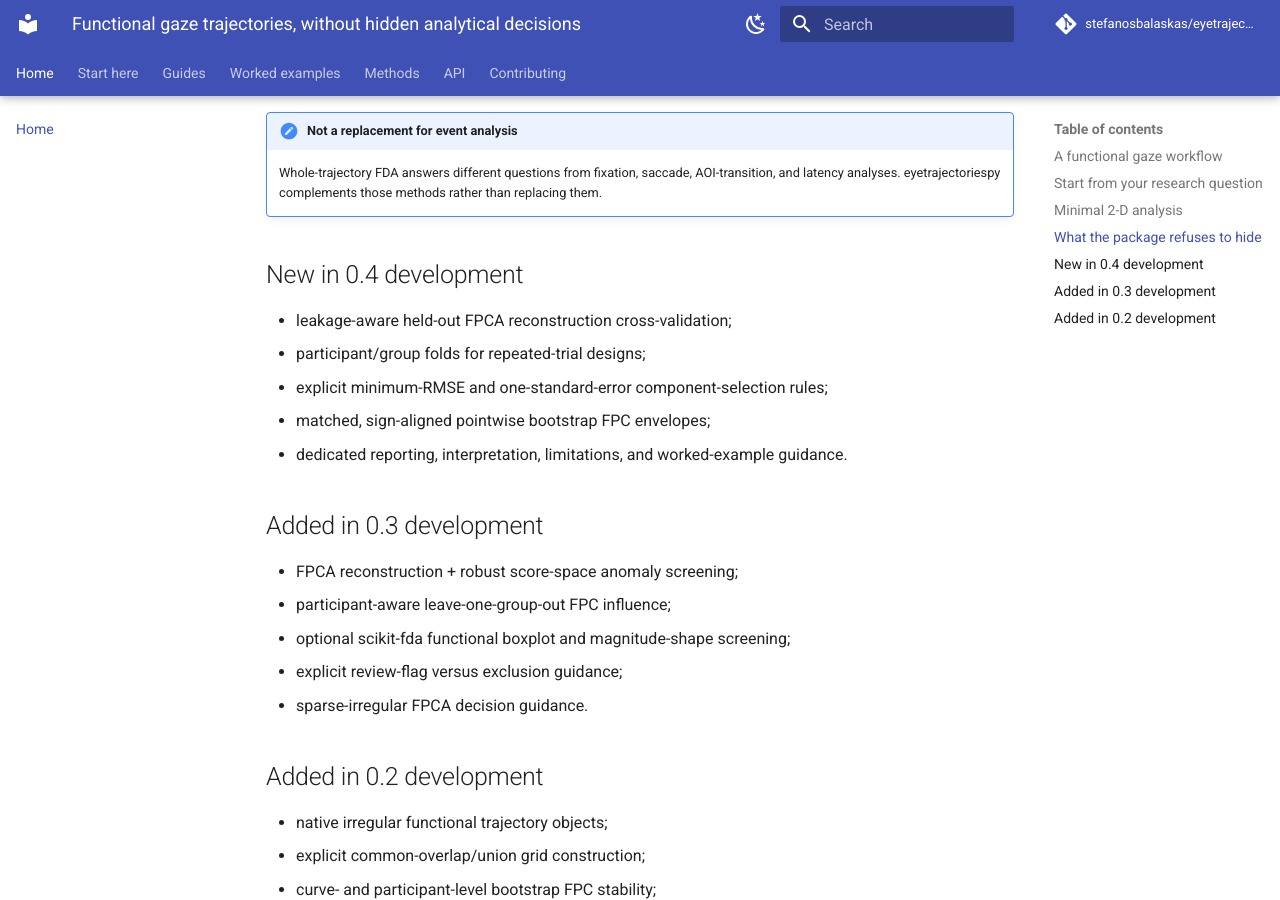
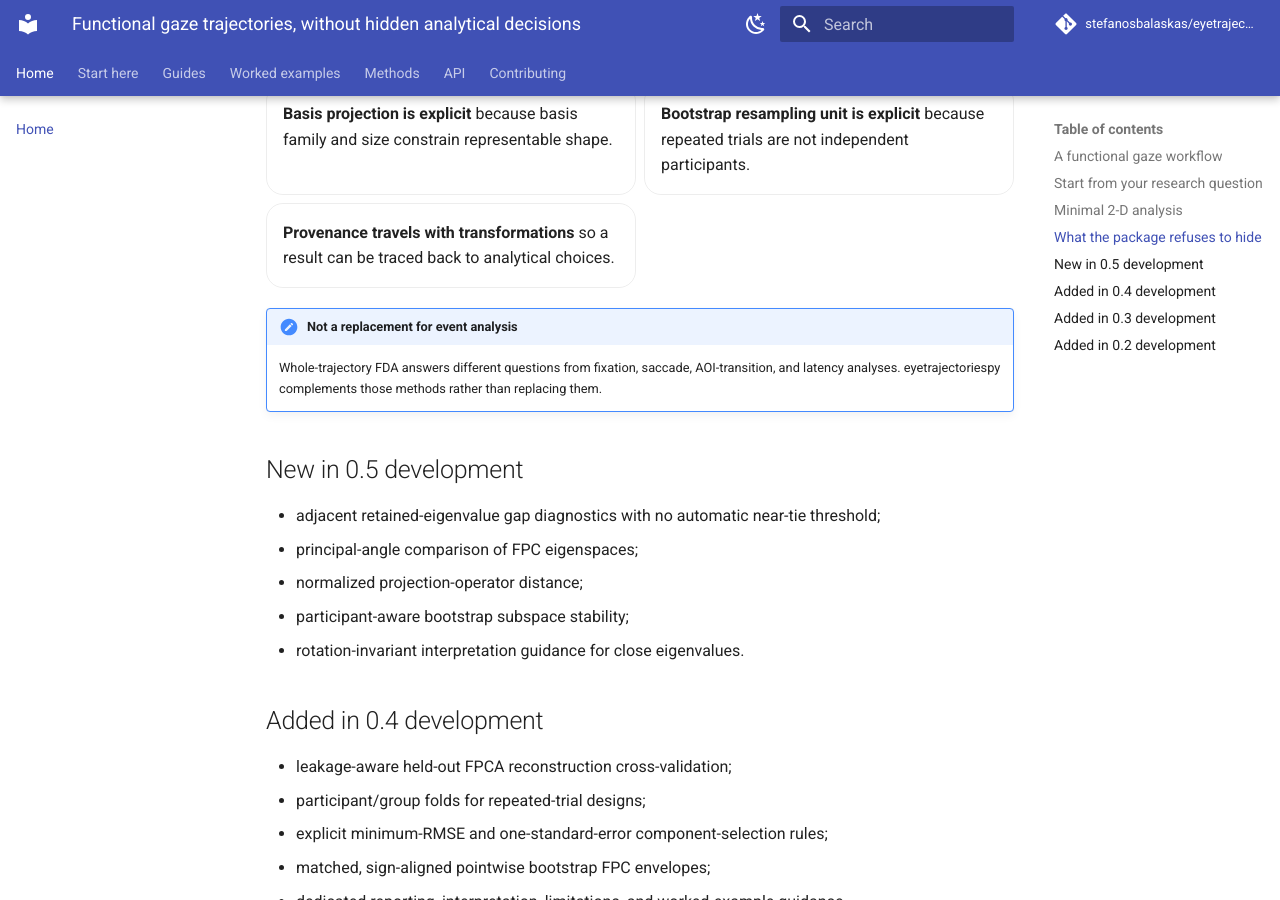
Before and after one commit to stefanosbalaskas/eyetrajectoriespy, an MkDocs documentation site: the page built from docs/index.md, in a window 1280 px wide and 900 px high, scrolled down 3493 px. Built offline with MkDocs 1.6.1 and Material for MkDocs 9.7.7, drawn with Linux system fonts in a browser that asks for light colours; comment, search, counter and statistics services are not loaded; some of the changed text lies outside the part shown.

Commit message:
Refresh site home for eigenspace stability

```diff
--- a/docs/index.md
+++ b/docs/index.md
@@ -3,13 +3,13 @@
 ---
 
 <div class="et-hero" markdown>
-<div class="et-kicker">eyetrajectoriespy 0.4 · continuous eye-tracking FDA</div>
+<div class="et-kicker">eyetrajectoriespy 0.5 · continuous eye-tracking FDA</div>
 
 # Model the viewing process, not only its summaries
 
 eyetrajectoriespy provides a vendor-neutral scientific layer for continuous gaze paths, multivariate FPCA, native irregular trajectories, repeated-trial functional decomposition, phase analysis, compositional AOI trajectories, and explicit validation of component stability.
 
-<span class="et-pill">2-D x(t), y(t)</span><span class="et-pill">native irregular grids</span><span class="et-pill">FPCA / MFPCA</span><span class="et-pill">grouped reconstruction CV</span><span class="et-pill">bootstrap stability</span><span class="et-pill">outlier / influence review</span><span class="et-pill">multilevel</span><span class="et-pill">phase</span><span class="et-pill">elastic SRVF</span>
+<span class="et-pill">2-D x(t), y(t)</span><span class="et-pill">native irregular grids</span><span class="et-pill">FPCA / MFPCA</span><span class="et-pill">grouped reconstruction CV</span><span class="et-pill">bootstrap stability</span><span class="et-pill">eigenspace stability</span><span class="et-pill">outlier / influence review</span><span class="et-pill">multilevel</span><span class="et-pill">phase</span><span class="et-pill">elastic SRVF</span>
 </div>
 
 <div class="grid cards" markdown>
@@ -43,6 +43,12 @@
     Match and sign-align bootstrap components before interpreting pointwise variation in an estimated eigenfunction.
 
     [:octicons-arrow-right-24: FPC shape uncertainty](guides/component-uncertainty.md)
+
+-   **Distinguish unstable axes from a stable eigenspace**
+
+    Inspect adjacent eigengaps and principal-angle stability when FPC labels swap or rotate across resamples.
+
+    [:octicons-arrow-right-24: Near-tied FPC subspaces](guides/subspace-stability.md)
 
 -   **Flag unusual trajectories without auto-deleting them**
 
@@ -87,6 +93,9 @@
 
 - **Are my components stable enough to interpret?**
   Use participant-aware bootstrap matching, reconstruction diagnostics, and descriptive component-shape envelopes.
+
+- **Do FPC1/FPC2 rotate or swap while their span stays stable?**
+  Inspect retained eigengaps and bootstrap principal-angle subspace stability.
 
 - **Is one participant or curve driving the basis?**
   Use functional review diagnostics plus leave-one-group-out FPCA influence.
@@ -134,7 +143,15 @@
 !!! important "Not a replacement for event analysis"
     Whole-trajectory FDA answers different questions from fixation, saccade, AOI-transition, and latency analyses. eyetrajectoriespy complements those methods rather than replacing them.
 
-## New in 0.4 development
+## New in 0.5 development
+
+- adjacent retained-eigenvalue gap diagnostics with no automatic near-tie threshold;
+- principal-angle comparison of FPC eigenspaces;
+- normalized projection-operator distance;
+- participant-aware bootstrap subspace stability;
+- rotation-invariant interpretation guidance for close eigenvalues.
+
+## Added in 0.4 development
 
 - leakage-aware held-out FPCA reconstruction cross-validation;
 - participant/group folds for repeated-trial designs;
```
